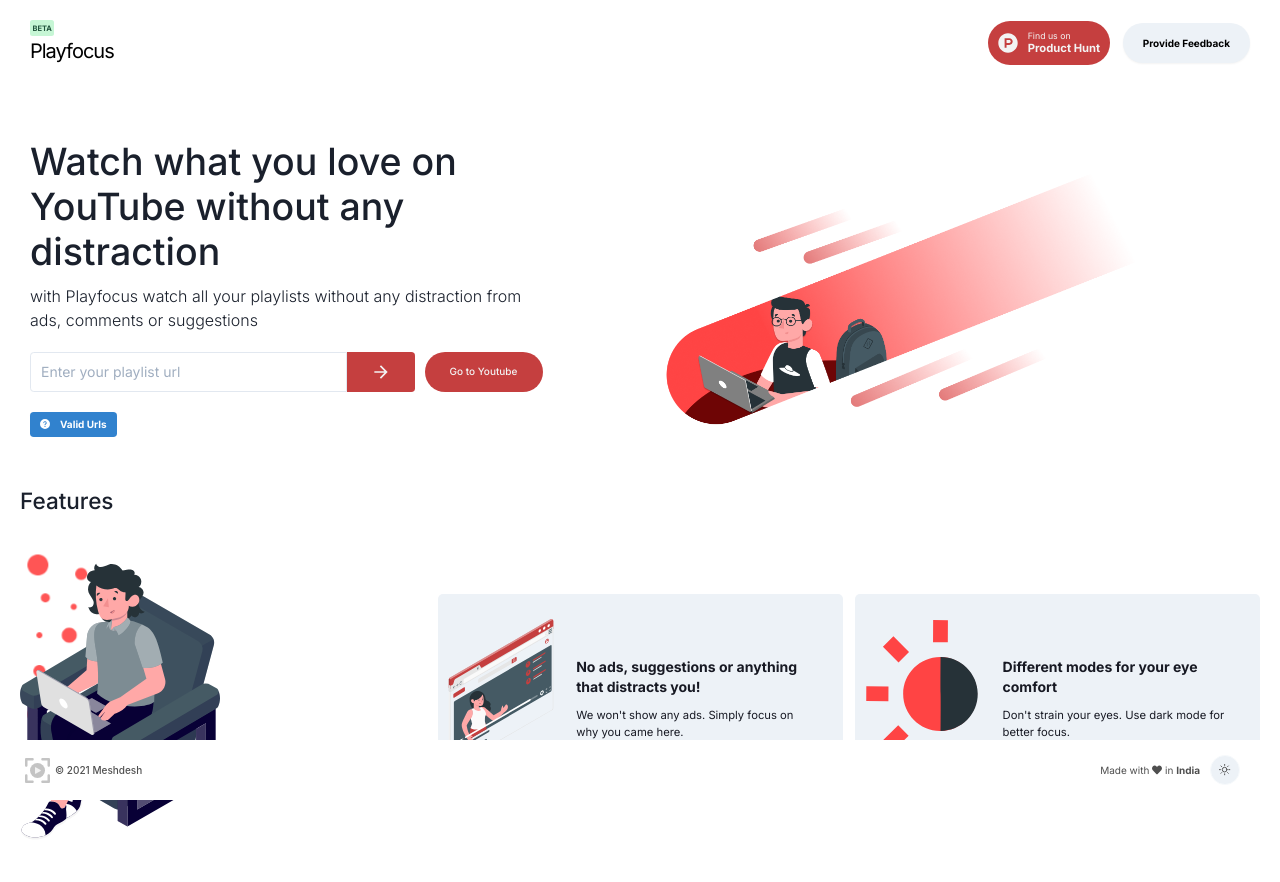
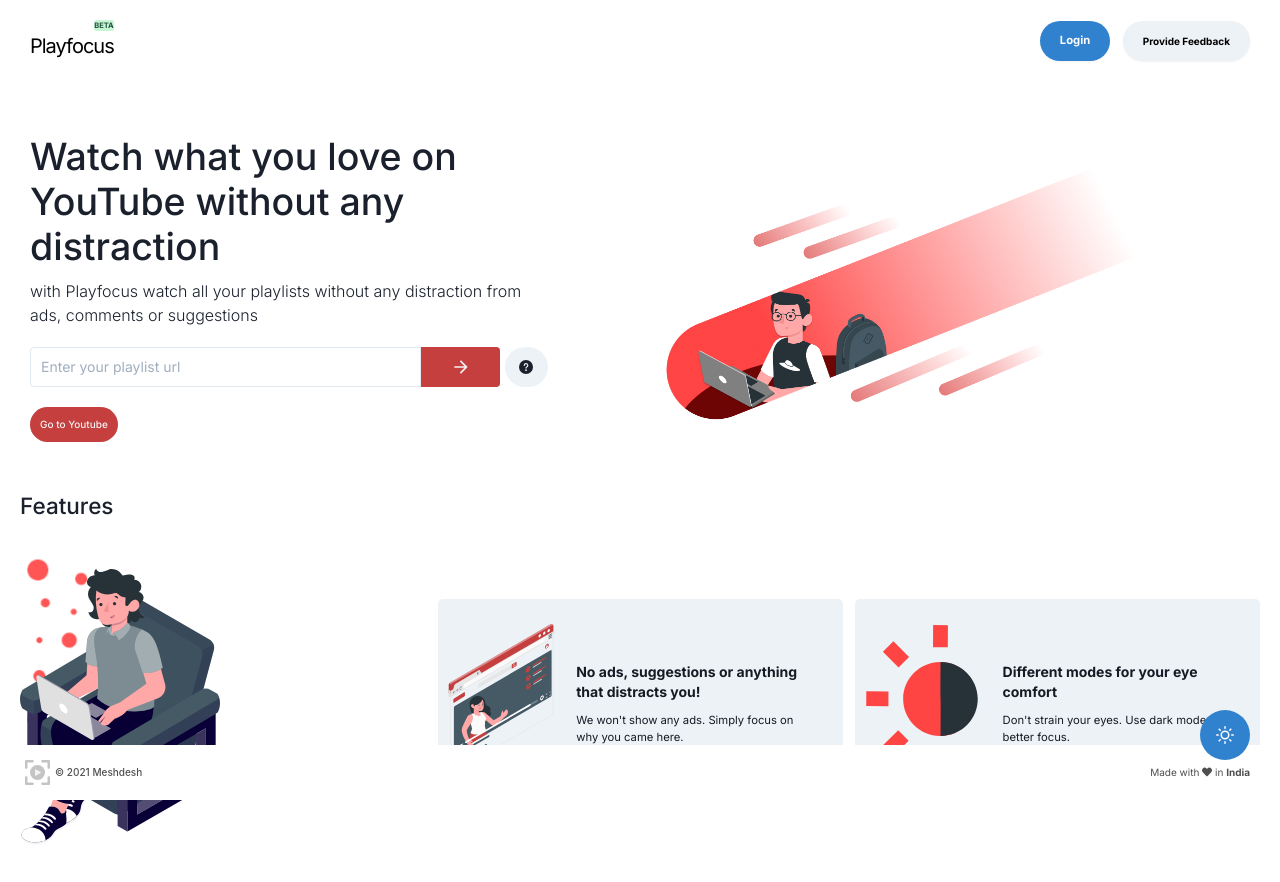
Before and after one commit to MeshDesh/youfocus-frontend, a React (Create React App) app: page / in a window 1280 px wide. Shown: the top 882 px of the page. Built offline with nearby package versions, Linux system fonts and the light colour scheme.

Commit message:
fix: styling changes

```diff
--- a/package.json
+++ b/package.json
@@ -16,6 +16,7 @@
         "@testing-library/user-event": "^12.1.10",
         "@types/react-router-dom": "^5.1.8",
         "axios": "^0.21.1",
+        "firebase": "^9.0.1",
         "framer-motion": "^4.1.17",
         "node-sass": "^6.0.1",
         "react": "^17.0.2",
--- a/src/App.tsx
+++ b/src/App.tsx
@@ -1,16 +1,22 @@
-import React from "react"
+import { Box } from "@chakra-ui/layout"
+import React, { useEffect } from "react"
 import {
     Switch,
     Route,
 } from "react-router-dom"
-import Footer from "./components/footer/footer-component"
 import Player from "./components/player/player-component"
+import ThemeSwitch from "./components/theme-switch/theme-switch.component"
 import Homepage from "./pages/Homepage"
 import User from "./pages/User"
+import './styles/pages/app.scss'
 
 const App = () => {
+
     return (
         <React.Fragment>
+            <Box className='floating_theme'>
+                <ThemeSwitch />
+            </Box>
             <Switch>
                 <Route exact path="/">
                     <Homepage />
@@ -22,7 +28,6 @@
                     <User />
                 </Route>
             </Switch>
-            <Footer />
         </React.Fragment>
     )
 }
--- a/src/components/footer/footer-component.tsx
+++ b/src/components/footer/footer-component.tsx
@@ -2,22 +2,18 @@
     Box,
     Container,
     Flex,
-    IconButton,
     Stack,
     Text,
-    useColorMode,
     useColorModeValue,
 } from "@chakra-ui/react"
 import React from "react"
 import "./footer.scss"
 import LogoIcon from "../../assets/logo-icon.svg"
-import { MoonIcon, SunIcon } from "@chakra-ui/icons"
 import { FontAwesomeIcon } from "@fortawesome/react-fontawesome"
 import { faHeart } from "@fortawesome/free-solid-svg-icons"
+import ThemeSwitch from "../theme-switch/theme-switch.component"
 
 const Footer: React.FC = () => {
-    const { colorMode, toggleColorMode } = useColorMode()
-
     const footerTheme = {
         bg: useColorModeValue("white", "black"),
         text: useColorModeValue("#4f4f4f", "white"),
@@ -41,17 +37,6 @@
                             Made with <FontAwesomeIcon icon={faHeart} /> in{" "}
                             <strong>India</strong>
                         </Text>
-                        <IconButton
-                            backgroundColor="blackAlpha"
-                            rounded="full"
-                            className="theme_control"
-                            aria-label="icon"
-                            width="20px"
-                            margin="0px 10px"
-                            onClick={toggleColorMode}
-                            size="lg"
-                            icon={colorMode === "dark" ? <MoonIcon /> : <SunIcon />}
-                        />
                     </Box>
                 </Flex>
             </Container>
--- a/src/components/navbar/navbar-component.tsx
+++ b/src/components/navbar/navbar-component.tsx
@@ -13,7 +13,7 @@
 import "./navbar.scss"
 import { NavLink } from "react-router-dom"
 import { FontAwesomeIcon } from "@fortawesome/react-fontawesome"
-import { faProductHunt } from "@fortawesome/free-brands-svg-icons"
+import { faGoogle, faProductHunt } from "@fortawesome/free-brands-svg-icons"
 import { faBars, faTimes } from "@fortawesome/free-solid-svg-icons"
 import CustomModal from "../modal/modal-component"
 import FeedbackForm from "../feedback-form/feedback-form-component"
@@ -25,6 +25,13 @@
         onOpen: onModalOpen,
         onClose: onModalClose,
     } = useDisclosure()
+
+    const {
+        isOpen: isLoginOpen,
+        onOpen: onLoginOpen,
+        onClose: onLoginClose,
+    } = useDisclosure()
+
     const menuToggle = () => {
         isOpen ? onClose() : onOpen()
     }
@@ -43,11 +50,11 @@
                     wrap="wrap"
                     className="navbar"
                 >
-                    <Flex align="center">
+                    <Flex align="flex-end" direction='column' justifyItems="flex-end">
+                        <Badge colorScheme="green" p="0" m={0} rounded={"base"}>
+                            beta
+                        </Badge>
                         <NavLink to="/">
-                            <Badge colorScheme="green" p="1" rounded={"base"}>
-                                beta
-                            </Badge>
                             <Text
                                 as="h1"
                                 size="xl"
@@ -79,29 +86,15 @@
                         mt={{ base: 4, md: 0 }}
                         className="navlinks"
                     >
-                        <a
-                            href="https://producthunt.com"
-                            target="_blank"
-                            rel="noreferrer"
+                        <Button
+                            onClick={onLoginOpen}
+                            colorScheme="blue"
+                            className="btn feedback_btn"
+                            boxShadow="sm"
                         >
-                            <Button
-                                className="btn product_hunt_btn"
-                                mt={{ base: 5, md: 0 }}
-                                ml={{ base: 0, md: 5 }}
-                            >
-                                <FontAwesomeIcon
-                                    icon={faProductHunt}
-                                    size="2x"
-                                    className="ph_icon"
-                                />
-                                <Text fontSize="sm" fontWeight="normal">
-                                    Find us on
-                                    <Text fontSize="lg" fontWeight="bold">
-                                        Product Hunt
-                                    </Text>
-                                </Text>
-                            </Button>
-                        </a>
+                            <Text fontSize="lg">Login</Text>
+                        </Button>
+
                         <Button
                             onClick={onModalOpen}
                             className="btn feedback_btn"
@@ -119,6 +112,16 @@
             >
                 <FeedbackForm />
             </CustomModal>
+            <CustomModal
+                isOpen={isLoginOpen}
+                onClose={onLoginClose}
+                title="Login for More Features!"
+            >
+                {/* <Button colorScheme='red' padding={8} width='100%' onClick={signInWithGoogle}>
+                    <Text margin='0px 10px' fontSize='xl'> Signin with Google </Text> <FontAwesomeIcon size='2x' icon={faGoogle}></FontAwesomeIcon>
+                </Button> */}
+                <Text>Hello</Text>
+            </CustomModal>
         </nav>
     )
 }
--- a/src/components/playlist-card/playlist-card-component.tsx
+++ b/src/components/playlist-card/playlist-card-component.tsx
@@ -70,7 +70,7 @@
                 <img src={playlistThumb} alt={playlistName}></img>
             </Box>
             <NavLink to={`/player/${playlistId}`}>
-                <Stack className="playlist_info">
+                <Stack className="playlist_info" width='full' p='5'>
                     <Heading className="playlist_name">{playlistName}</Heading>
                     <Text className="playlist_count">
                         {playlistItemCount} Videos
--- /dev/null
+++ b/src/components/theme-switch/theme-switch.component.tsx
@@ -0,0 +1,22 @@
+import { IconButton, useColorMode, useColorModeValue } from "@chakra-ui/react"
+import { MoonIcon, SunIcon } from "@chakra-ui/icons"
+
+const ThemeSwitch: React.FC = () => {
+    const { colorMode, toggleColorMode } = useColorMode()
+
+    return (
+        <IconButton
+            colorScheme='blue'
+            rounded="full"
+            className="theme_control"
+            aria-label="icon"
+            width="50px"
+            height='50px'
+            margin="0px 10px"
+            onClick={toggleColorMode}
+            icon={colorMode === "dark" ? <MoonIcon fontSize='18px' /> : <SunIcon fontSize='18px'/>}
+        />
+    )
+}
+
+export default ThemeSwitch
--- a/src/components/yt-form/ytform-component.tsx
+++ b/src/components/yt-form/ytform-component.tsx
@@ -54,7 +54,7 @@
             setDisabled(true)
             setLoading(true)
             var playlistId = getPlaylistId(url)
-            localStorage.setItem('rememberMe', JSON.stringify(true))
+            localStorage.setItem("rememberMe", JSON.stringify(true))
             history.push(`/player/${playlistId}`)
             setLoading(false)
         }
@@ -63,7 +63,7 @@
     return (
         <React.Fragment>
             <form onSubmit={handleSubmit}>
-                <InputGroup className="yt_input">
+                <InputGroup display='flex' justifyContent='center' alignItems='center' className="yt_input">
                     <Input
                         placeholder="Enter your playlist url"
                         type="url"
@@ -75,7 +75,7 @@
                     <Button
                         className="add_icon"
                         type="submit"
-                        height="auto"
+                        height="40px"
                         width="50px"
                         isDisabled={disabled}
                         children={
@@ -86,22 +86,21 @@
                             )
                         }
                     />
-                    <a
-                        className="yt_btn"
-                        href="https://www.youtube.com"
-                        target="_blank"
-                        rel="noreferrer"
-                    >
-                        Go to Youtube
-                    </a>
+                    <Button margin='0px 5px'  onClick={onOpen} colorScheme="gray" width='50px' height='40px' borderRadius='50px'>
+                        <QuestionIcon fontSize='14px' />
+                    </Button>
                 </InputGroup>
                 {error && <Text className="error">{error}</Text>}
             </form>
             <Flex alignItems="center">
-                <Button onClick={onOpen} colorScheme="blue">
-                    {" "}
-                    <QuestionIcon /> <Text ml={4}>Valid Urls</Text>{" "}
-                </Button>
+                <a
+                    className="yt_btn"
+                    href="https://www.youtube.com"
+                    target="_blank"
+                    rel="noreferrer"
+                >
+                    Go to Youtube
+                </a>
             </Flex>
             <CustomModal
                 isOpen={isOpen}
--- a/src/components/yt-form/ytform.scss
+++ b/src/components/yt-form/ytform.scss
@@ -10,7 +10,6 @@
         border-bottom-right-radius: 0px;
     }
     .add_icon{
-        height: auto;
         width: 100px;
         border-top-left-radius: 0px ;
         border-bottom-left-radius: 0px;
@@ -21,10 +20,12 @@
         cursor: pointer;
         align-items: center;
     }
+
+}
 .yt_btn{
     background-color: $color-focus-red;
-        width: 200px;
-        margin: 0px 10px;
+    width: auto;
+    padding: 10px;
     font-weight: 500;
     display: flex;
     justify-content: center;
@@ -33,7 +34,6 @@
     border-radius: 50px;
     text-align: center;
 }
-}
 .error{
     font-family: 'Inter', sans-serif;
     font-size: 12px;
--- a/src/index.tsx
+++ b/src/index.tsx
@@ -9,7 +9,7 @@
 ReactDOM.render(
     <React.StrictMode>
         <ChakraProvider theme={theme}>
-            <ColorModeScript />
+            <ColorModeScript initialColorMode='dark' />
             <BrowserRouter>
                 <App />
             </BrowserRouter>
--- a/src/pages/Homepage.tsx
+++ b/src/pages/Homepage.tsx
@@ -2,6 +2,7 @@
 import { useEffect } from 'react'
 import { useHistory } from 'react-router-dom'
 import Features from '../components/feature/feature-component'
+import Footer from '../components/footer/footer-component'
 import Hero from '../components/hero/hero-component'
 import Navbar from '../components/navbar/navbar-component'
 
@@ -21,6 +22,7 @@
            <Navbar/>
            <Hero/>
            <Features/>
+           <Footer />
        </React.Fragment>
     )
 }
--- /dev/null
+++ b/src/styles/pages/app.scss
@@ -0,0 +1,6 @@
+.floating_theme{
+    position: fixed;
+    z-index: 200;
+    bottom: 40px;
+    right: 20px;
+}
```
Also changed, not shown: 1 other file (tests, documents, lock files or other folders). Lines whose indentation alone changed are shown as unchanged.
